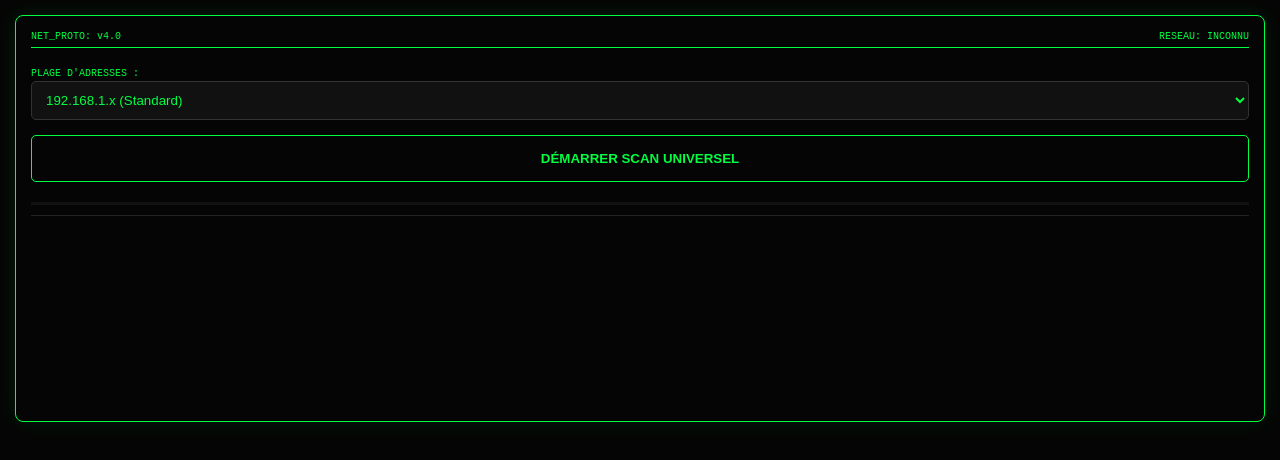
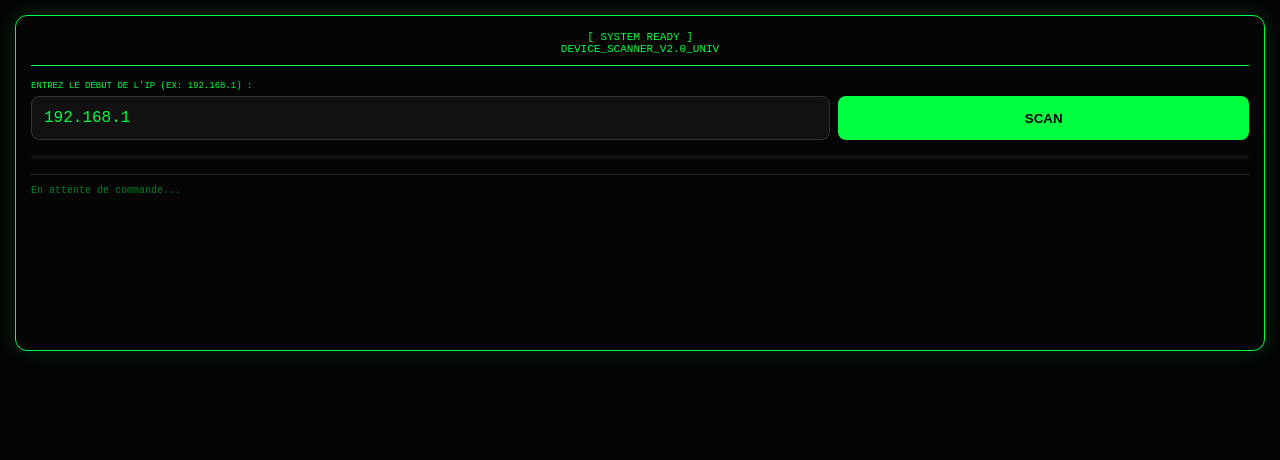
Before and after one commit to elijhablaze-bit/disponantes, a plain HTML site: page tv.html in a window 1280 px wide. Drawn offline with Linux system fonts and the light colour scheme.

Commit message:
Update tv.html

```diff
--- a/tv.html
+++ b/tv.html
@@ -2,90 +2,106 @@
 <html lang="fr">
 <head>
     <meta charset="UTF-8">
-    <meta name="viewport" content="width=device-width, initial-scale=1.0">
-    <title>Universal Stealth Scanner</title>
+    <meta name="viewport" content="width=device-width, initial-scale=1.0, maximum-scale=1.0, user-scalable=no">
+    <title>Scanner Universel V2</title>
     <style>
         :root { --glow: #00ff41; --bg: #050505; }
         body { background: var(--bg); color: var(--glow); font-family: 'Courier New', monospace; padding: 15px; margin: 0; }
-        .terminal { border: 1px solid var(--glow); padding: 15px; border-radius: 8px; box-shadow: 0 0 20px rgba(0, 255, 65, 0.1); }
-        .status-bar { border-bottom: 1px solid var(--glow); margin-bottom: 15px; padding-bottom: 5px; font-size: 10px; display: flex; justify-content: space-between; }
-        .found-card { background: var(--glow); color: #000; padding: 12px; margin: 10px 0; border-radius: 4px; font-weight: bold; border-left: 5px solid #fff; }
-        button { width: 100%; padding: 15px; background: transparent; border: 1px solid var(--glow); color: var(--glow); font-weight: bold; border-radius: 5px; margin-bottom: 10px; }
-        select { width: 100%; padding: 10px; background: #111; color: var(--glow); border: 1px solid #333; margin-bottom: 15px; border-radius: 5px; }
-        #log { font-size: 11px; height: 180px; overflow-y: auto; color: rgba(0, 255, 65, 0.6); border-top: 1px solid #222; padding-top: 10px; }
-        .progress { height: 3px; background: #111; margin: 10px 0; overflow: hidden; }
+
+        .terminal { border: 1px solid var(--glow); padding: 15px; border-radius: 12px; box-shadow: 0 0 20px rgba(0, 255, 65, 0.15); }
+
+        .header { border-bottom: 1px solid var(--glow); margin-bottom: 15px; padding-bottom: 10px; font-size: 11px; text-align: center; }
+
+        .input-group { display: flex; gap: 8px; margin-bottom: 15px; }
+        input { flex: 2; background: #111; color: var(--glow); border: 1px solid #333; padding: 12px; border-radius: 8px; font-family: monospace; font-size: 16px; }
+        input:focus { outline: none; border-color: var(--glow); }
+
+        button { flex: 1; background: var(--glow); color: #000; border: none; padding: 12px; font-weight: bold; border-radius: 8px; cursor: pointer; }
+        button:disabled { background: #004411; color: #008822; }
+
+        .progress { height: 4px; background: #111; margin: 15px 0; border-radius: 2px; overflow: hidden; }
         .progress-bar { height: 100%; background: var(--glow); width: 0%; transition: width 0.2s; }
+
+        .found-card { background: #00ff41; color: #000; padding: 12px; margin: 10px 0; border-radius: 8px; font-weight: 800; font-size: 13px; box-shadow: 0 4px 15px rgba(0,255,65,0.3); }
+
+        #log { font-size: 10px; height: 150px; overflow-y: auto; color: rgba(0, 255, 65, 0.5); border-top: 1px solid #222; padding-top: 10px; margin-top: 10px; }
     </style>
 </head>
 <body>
 
 <div class="terminal">
-    <div class="status-bar">
-        <span>NET_PROTO: v4.0</span>
-        <span id="net-info">RESEAU: INCONNU</span>
+    <div class="header">
+        [ SYSTEM READY ]<br>
+        DEVICE_SCANNER_V2.0_UNIV
     </div>
 
-    <label style="font-size: 10px;">PLAGE D'ADRESSES :</label>
-    <select id="subnet-select">
-        <option value="192.168.1">192.168.1.x (Standard)</option>
-        <option value="192.168.0">192.168.0.x (Standard B)</option>
-        <option value="10.0.0">10.0.0.x (Public / Entreprise)</option>
-        <option value="172.16.0">172.16.0.x (Privé)</option>
-    </select>
-
-    <button id="btn" onclick="universalScan()">DÉMARRER SCAN UNIVERSEL</button>
+    <label style="font-size: 9px; margin-bottom: 5px; display: block;">ENTREZ LE DÉBUT DE L'IP (EX: 192.168.1) :</label>
+    <div class="input-group">
+        <input type="text" id="subnet" placeholder="Ex: 192.168.1" value="192.168.1">
+        <button id="btn" onclick="startScan()">SCAN</button>
+    </div>
 
     <div class="progress"><div id="p-bar" class="progress-bar"></div></div>
 
     <div id="results"></div>
-    <div id="log"></div>
+    <div id="log">En attente de commande...</div>
 </div>
 
 <script>
     const sleep = ms => new Promise(r => setTimeout(r, ms));
 
-    async function universalScan() {
+    async function startScan() {
+        const subnet = document.getElementById('subnet').value.trim();
         const log = document.getElementById('log');
         const res = document.getElementById('results');
         const pBar = document.getElementById('p-bar');
         const btn = document.getElementById('btn');
-        const subnet = document.getElementById('subnet-select').value;
 
-        const ports = [80, 8008, 8009, 5000, 7000, 9100];
+        if(!subnet || subnet.split('.').length < 2) {
+            alert("Format invalide. Utilisez X.X.X (ex: 192.168.1)");
+            return;
+        }
+
         btn.disabled = true;
         res.innerHTML = "";
-        log.innerHTML = `[!] Scan initialisé sur ${subnet}.0/24...<br>`;
+        log.innerHTML = `[!] Déclenchement du scan sur ${subnet}.x...<br>`;
+
+        // Ports les plus communs pour écrans et appareils connectés
+        const ports = [80, 8008, 8009, 5000, 7000];
 
         for(let i = 1; i < 255; i++) {
             const ip = `${subnet}.${i}`;
             pBar.style.width = `${(i/254)*100}%`;
 
-            if(i % 10 === 0) log.innerHTML += `Ping ${ip}...<br>`;
-            if(log.innerHTML.length > 600) log.innerHTML = log.innerHTML.slice(-400);
+            if(i % 15 === 0) log.innerHTML += `Test de la zone ${ip}...<br>`;
+            if(log.innerHTML.length > 500) log.innerHTML = log.innerHTML.slice(-300);
 
-            // Scan multi-ports
+            // On teste chaque port
             ports.forEach(async (port) => {
                 const controller = new AbortController();
                 const timeout = setTimeout(() => controller.abort(), 900);
 
                 try {
-                    // Test de connexion furtif
                     await fetch(`http://${ip}:${port}`, { mode: 'no-cors', signal: controller.signal });
 
-                    // Si un appareil répond, on l'affiche avec son type probable
-                    let type = port === 80 ? "HTTP/ADMIN" : (port === 5000 || port === 7000 ? "AIRPLAY" : "CHROMECAST/TV");
+                    // Identification simplifiée
+                    let label = "APPAREIL";
+                    if(port === 80) label = "INTERFACE WEB / ADMIN";
+                    if(port === 8008 || port === 8009) label = "CHROMECAST / SMART TV";
+                    if(port === 5000 || port === 7000) label = "AIRPLAY / APPLE";
+
                     res.innerHTML += `
                         <div class="found-card">
-                            📡 APPAREIL DETECTÉ<br>
-                            IP: ${ip}:${port}<br>
-                            TYPE: ${type}
+                            ⚡ CIBLE DÉTECTÉE<br>
+                            IP : ${ip}:${port}<br>
+                            SERVICE : ${label}
                         </div>`;
                 } catch (e) {}
                 clearTimeout(timeout);
             });
 
-            // Délai furtif variable pour casser les motifs de détection
-            await sleep(80 + Math.random() * 50);
+            // Pause furtive pour iPhone
+            await sleep(70 + Math.random() * 40);
             log.scrollTop = log.scrollHeight;
         }
 
@@ -93,5 +109,6 @@
         btn.disabled = false;
     }
 </script>
+
 </body>
 </html>
```
